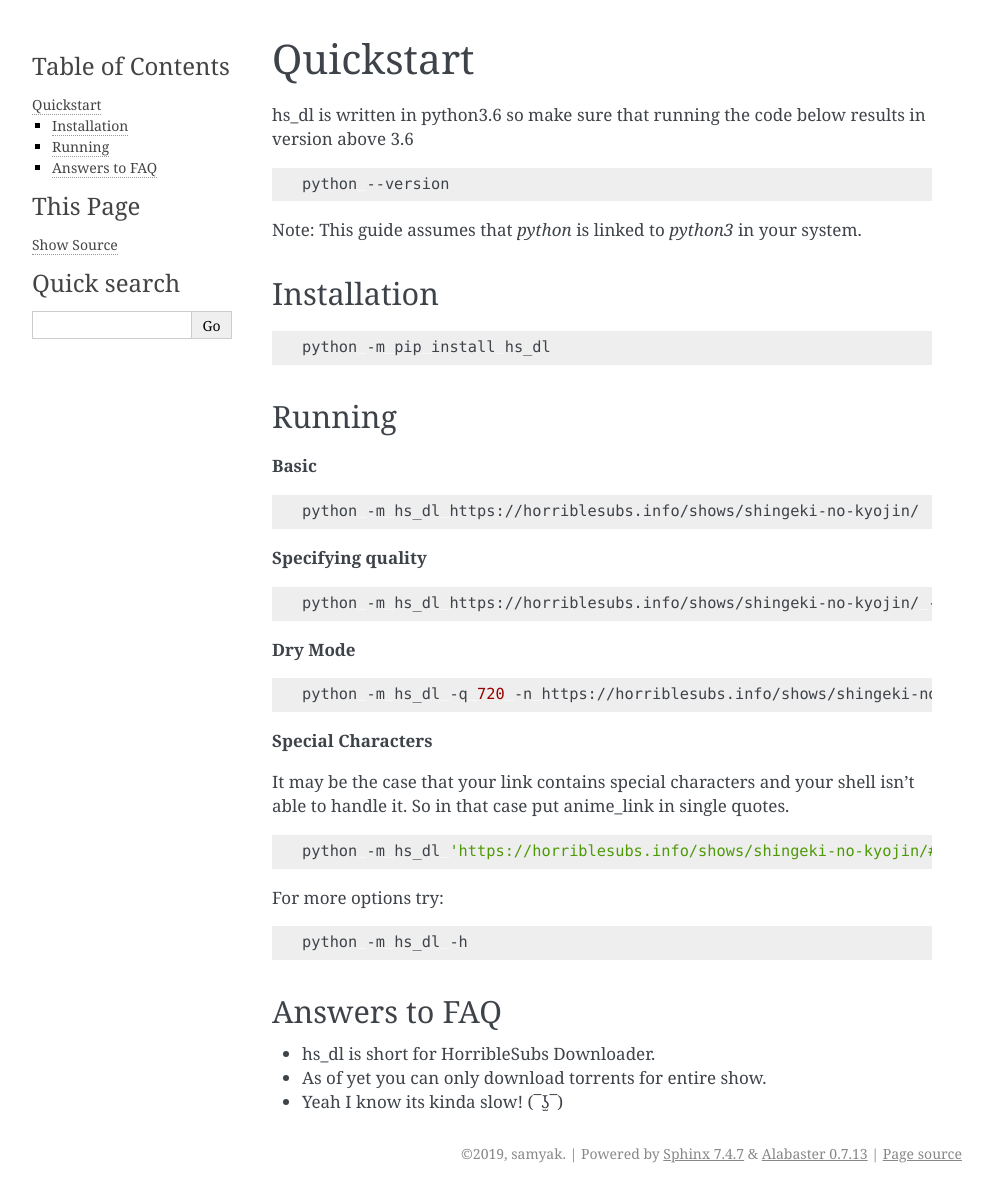
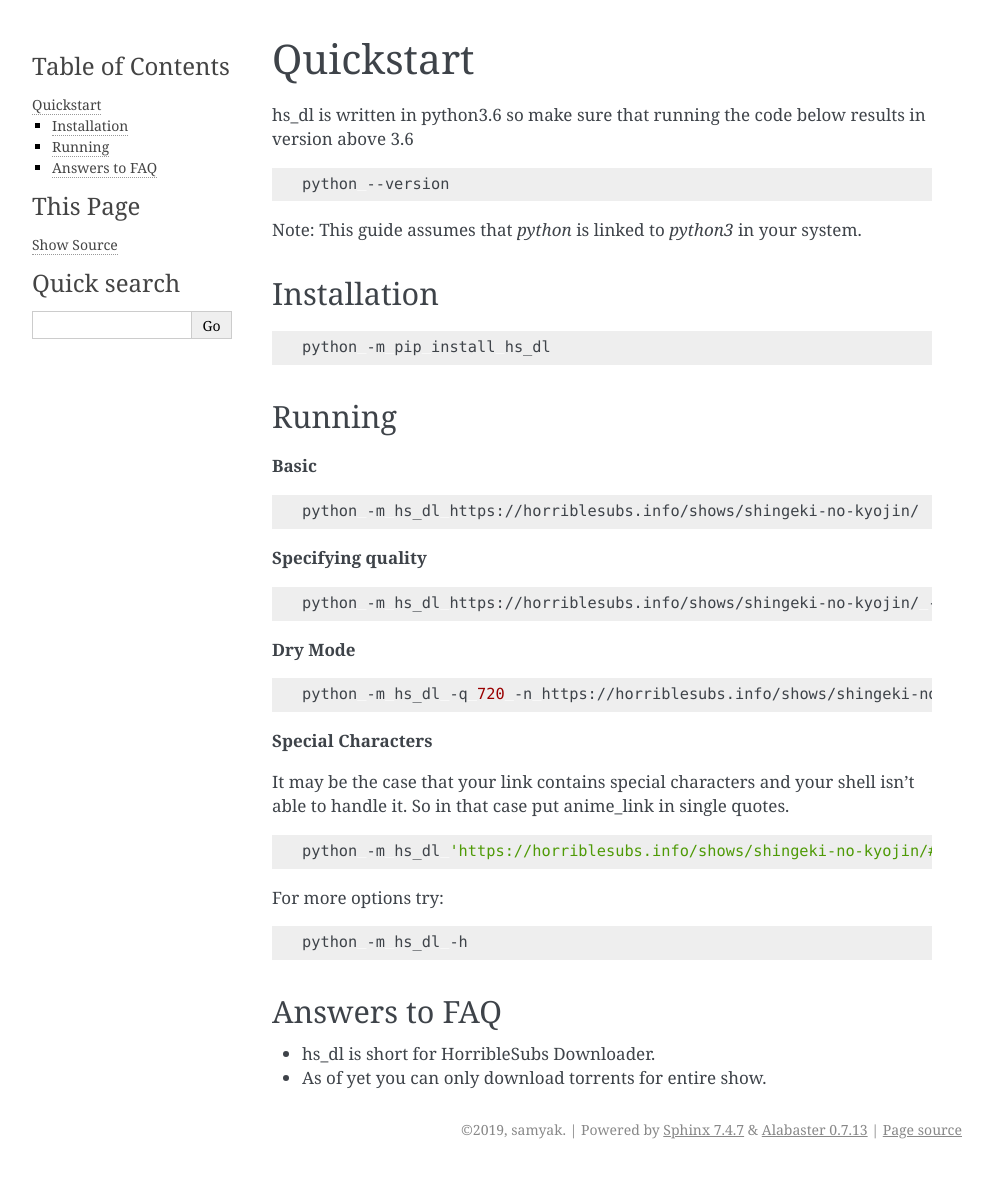
Before and after one commit to samyakahuja/hs_dl, a Sphinx documentation site: the page built from docs/pages/quickstart.rst, in a window 1280 px wide. Shown: the whole page, without its empty margins (148-1140 px from the left). Built offline with Sphinx 7.4.7, drawn with Linux system fonts in a browser that asks for light colours; after the commit the page ends 1169 px from its top, so only the background shows below that.

```diff
--- a/README.rst
+++ b/README.rst
@@ -64,5 +64,4 @@
 ----
 
 - Implement selective torrent downloading
-- Implement Multiprocessing pool
-- Automate torrent adding to client like qbittorent
+- Automate torrent adding to clients like qbittorent
--- a/docs/conf.py
+++ b/docs/conf.py
@@ -22,7 +22,7 @@
 author = 'samyak'
 
 # The full version, including alpha/beta/rc tags
-release = '1.0.1'
+release = '1.1.0'
 
 # The master toctree document.
 master_doc = 'index'
--- a/docs/pages/quickstart.rst
+++ b/docs/pages/quickstart.rst
@@ -59,4 +59,3 @@
 
 - hs_dl is short for HorribleSubs Downloader.
 - As of yet you can only download torrents for entire show.
-- Yeah I know its kinda slow! (‾ʖ̫‾)
--- a/setup.py
+++ b/setup.py
@@ -7,7 +7,7 @@
 
 setup(
     name="hs_dl",
-    version="1.0.1",
+    version="1.1.0",
     description="Simple Horrible Subs Downloader",
     long_description=readme_file(),
     author="samyak",
```
